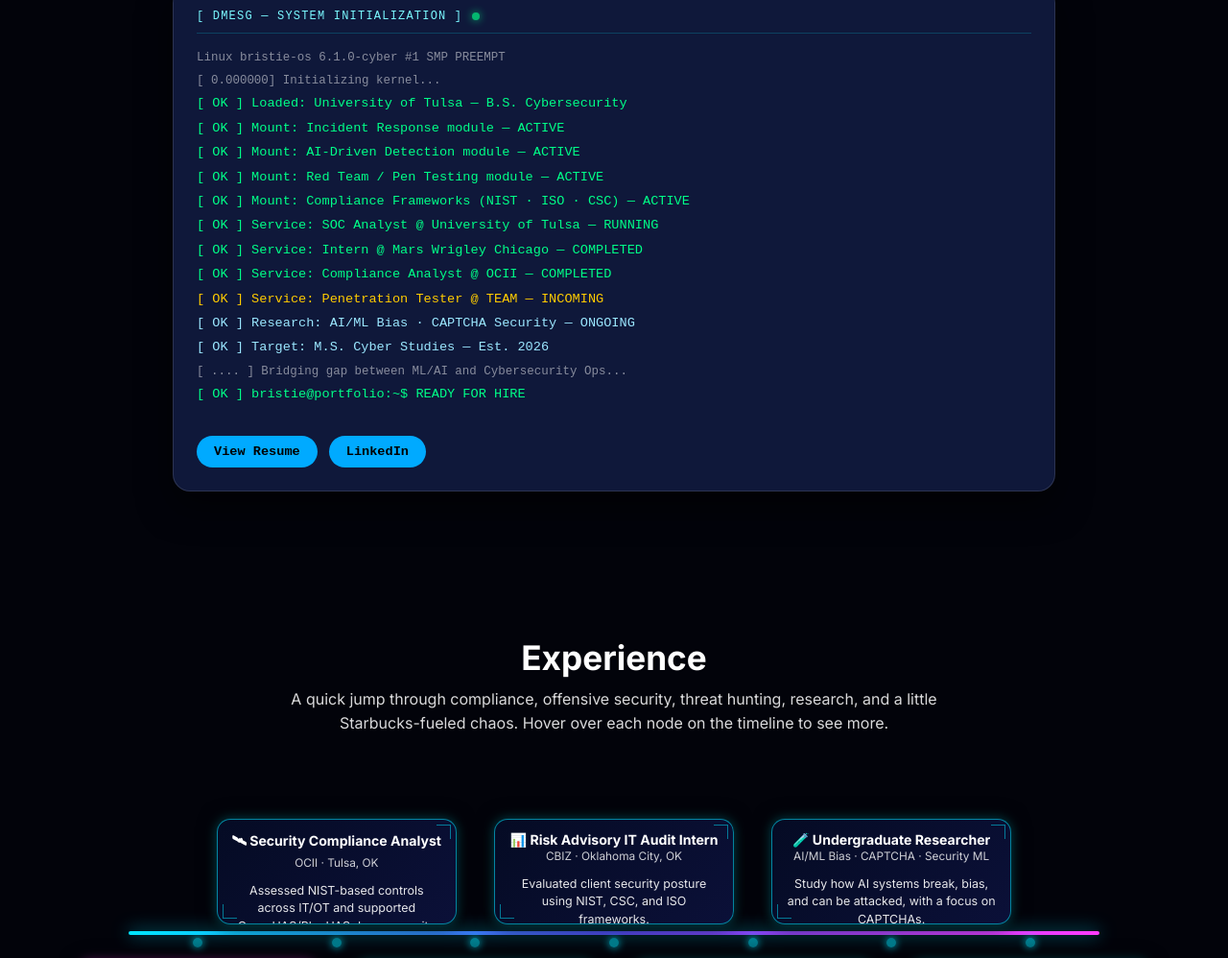
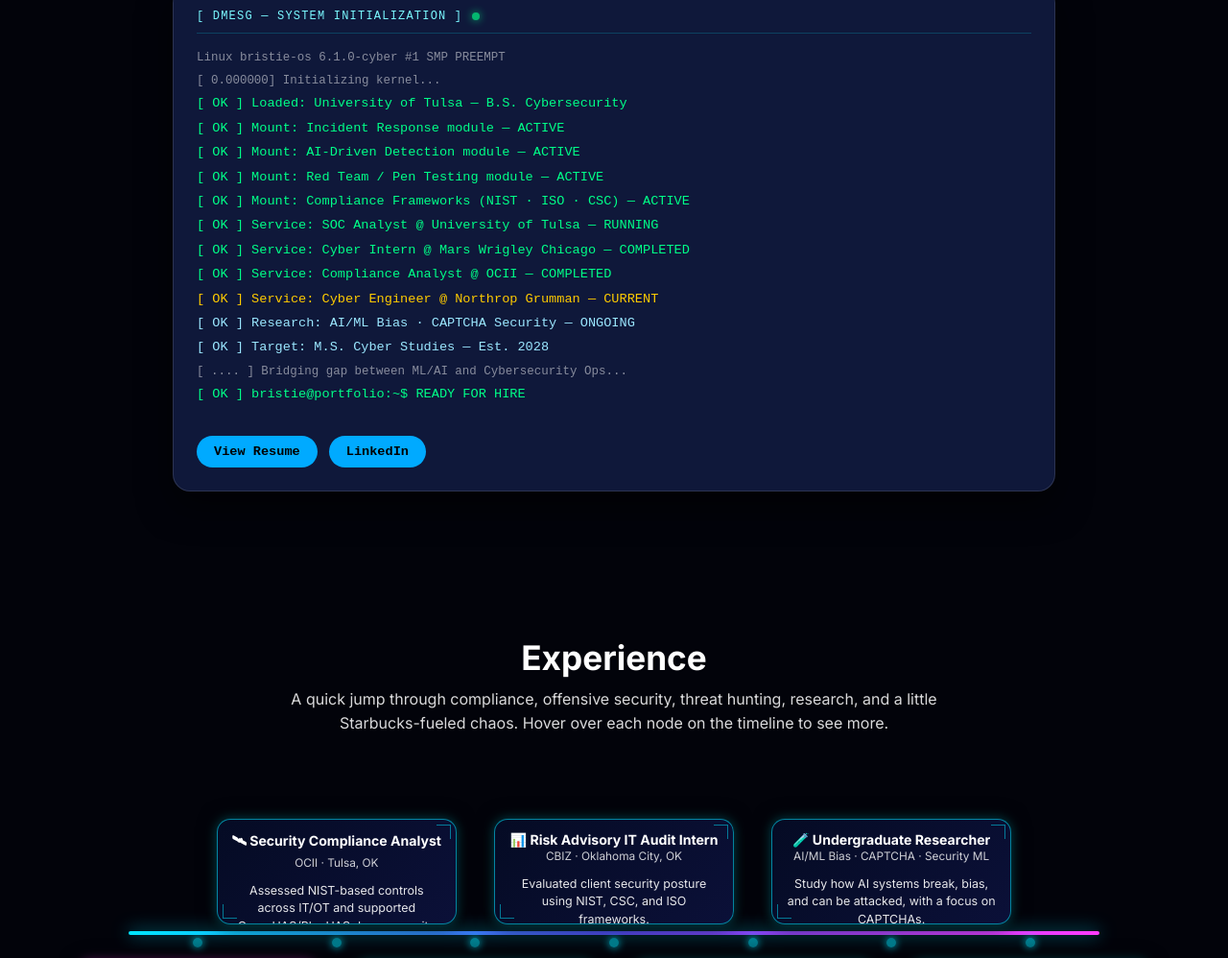
Before and after one commit to N00dleN00b/Project_Portfolio, a plain HTML site: page index.html in a window 1280 px wide. Shown: the part 856-1854 px from the top of the page at 96% size. Drawn offline with nearby package versions, Linux system fonts and the light colour scheme.

```diff
--- a/index.html
+++ b/index.html
@@ -1250,11 +1250,11 @@
         { text: "[  OK  ] Mount: Red Team / Pen Testing module — ACTIVE", cls: "boot-ok" },
         { text: "[  OK  ] Mount: Compliance Frameworks (NIST · ISO · CSC) — ACTIVE", cls: "boot-ok" },
         { text: "[  OK  ] Service: SOC Analyst @ University of Tulsa — RUNNING", cls: "boot-ok" },
-        { text: "[  OK  ] Service: Intern @ Mars Wrigley Chicago — COMPLETED", cls: "boot-ok" },
+        { text: "[  OK  ] Service: Cyber Intern @ Mars Wrigley Chicago — COMPLETED", cls: "boot-ok" },
         { text: "[  OK  ] Service: Compliance Analyst @ OCII — COMPLETED", cls: "boot-ok" },
-        { text: "[  OK  ] Service: Penetration Tester @ TEAM — INCOMING", cls: "boot-warn" },
+        { text: "[  OK  ] Service: Cyber Engineer @ Northrop Grumman — CURRENT", cls: "boot-warn" },
         { text: "[  OK  ] Research: AI/ML Bias · CAPTCHA Security — ONGOING", cls: "boot-info" },
-        { text: "[  OK  ] Target: M.S. Cyber Studies — Est. 2026", cls: "boot-info" },
+        { text: "[  OK  ] Target: M.S. Cyber Studies — Est. 2028", cls: "boot-info" },
         { text: "[ .... ] Bridging gap between ML/AI and Cybersecurity Ops...", cls: "boot-dim" },
         { text: "[  OK  ] bristie@portfolio:~$ READY FOR HIRE", cls: "boot-ok" },
       ];
```
